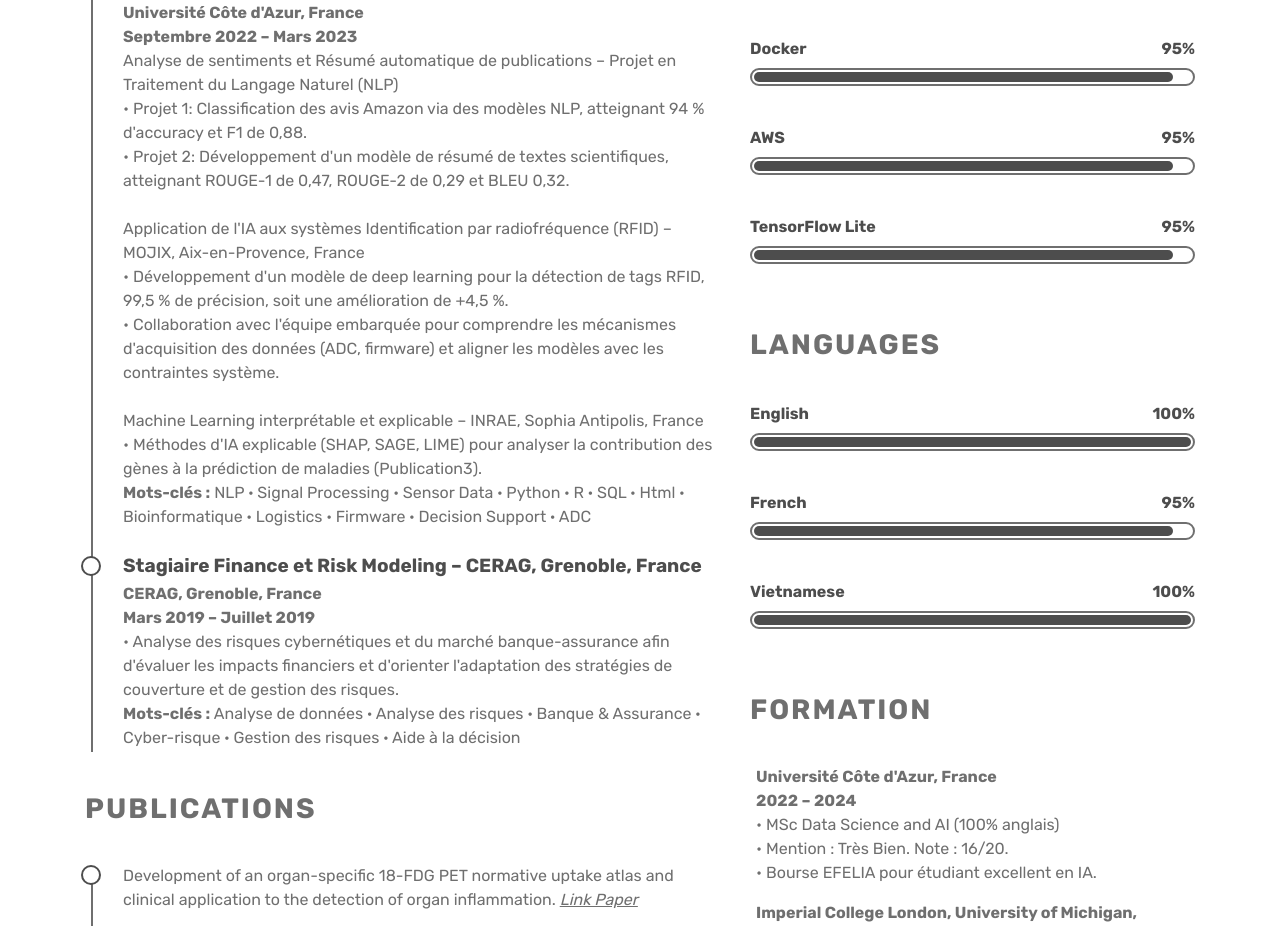
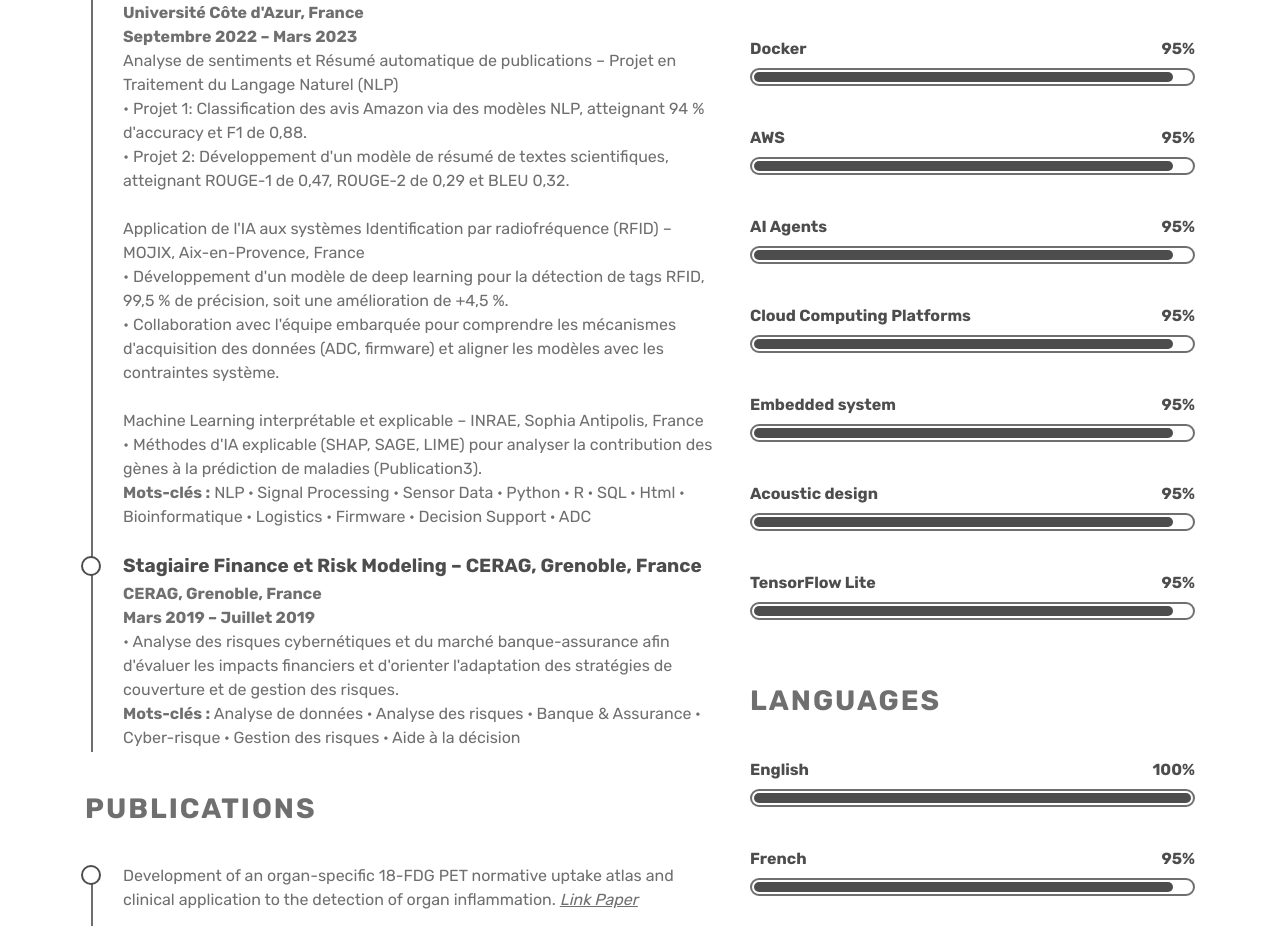
Before and after one commit to HuyenTrang0701/TrangNGUYEN, a plain HTML site: page fr/index.html in a window 1280 px wide. Shown: the part 2654-3580 px from the top of the page. Drawn offline with Linux system fonts and the light colour scheme.

Commit message:
update skills and experience

```diff
--- a/fr/index.html
+++ b/fr/index.html
@@ -284,7 +284,7 @@
 • Implémentation d'un agent IA léger basé sur des modèles de langage de grande taille (LLMs) pour l'assistance à la recherche.<br>
 • Développement de modèles LLMs pour la génération automatique de comptes rendus médicaux à partir de données d'imagerie.<br>
 • Collaboration au sein d'un environnement international et pluridisciplinaire (cliniciens, ingénieurs logiciels, ingénieurs en acoustique) afin d'intégrer des connaissances en conception de transducteurs ultrasonores dans des modèles orientés données, et d'améliorer les processus de validation des modèles.<br>
-<strong>Mots-clés :</strong> Python · SQL · Pytorch · Deep Learning · Graph Neural Networks · MLflow · LLMs · Generative AI · LangChain · Mistral · AI Agents · Prompt Engineering · Acoustic Design · Ultrasound · MRI · CT · Linux · Git · Docker · API · AWS · Cloud · Ultrasound · IRM · CT</p>
+<strong>Mots-clés :</strong> Python · SQL · Pytorch · Deep Learning · Graph Neural Networks · MLflow · LLMs · Generative AI · LangChain · Mistral · AI Agents · Prompt Engineering · Acoustic Design · Ultrasound · IRM · CT · Linux · Git · Docker · API · AWS · Cloud</p>
             </div>
           </li>
 
@@ -449,6 +449,26 @@ Machine Learning interprétable et explicable – INRAE, Sophia Antipolis, Franc
           </div>
           <div class="clearfix">
             <span class="skillbar-title">AWS</span>
+            <span class="skill-bar-percent">95%</span>
+            <div class="skillbar" data-percent="95%"><div class="skillbar-bar"></div></div>
+          </div>
+          <div class="clearfix">
+            <span class="skillbar-title">AI Agents</span>
+            <span class="skill-bar-percent">95%</span>
+            <div class="skillbar" data-percent="95%"><div class="skillbar-bar"></div></div>
+          </div>
+          <div class="clearfix">
+            <span class="skillbar-title">Cloud Computing Platforms</span>
+            <span class="skill-bar-percent">95%</span>
+            <div class="skillbar" data-percent="95%"><div class="skillbar-bar"></div></div>
+          </div>
+          <div class="clearfix">
+            <span class="skillbar-title">Embedded system</span>
+            <span class="skill-bar-percent">95%</span>
+            <div class="skillbar" data-percent="95%"><div class="skillbar-bar"></div></div>
+          </div>
+          <div class="clearfix">
+            <span class="skillbar-title">Acoustic design</span>
             <span class="skill-bar-percent">95%</span>
             <div class="skillbar" data-percent="95%"><div class="skillbar-bar"></div></div>
           </div>
```
Also changed, not shown: index.html (+33 -1 lines).
